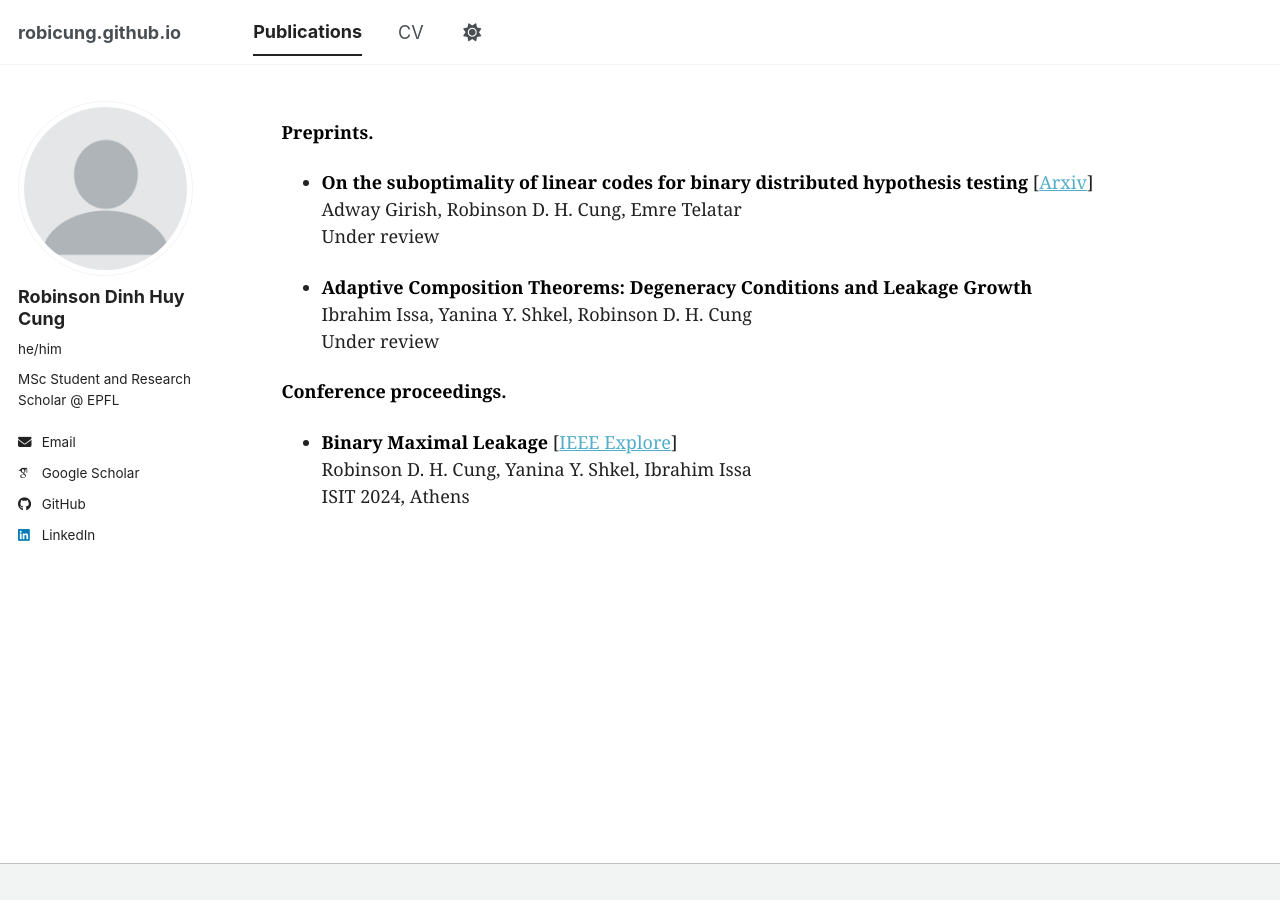
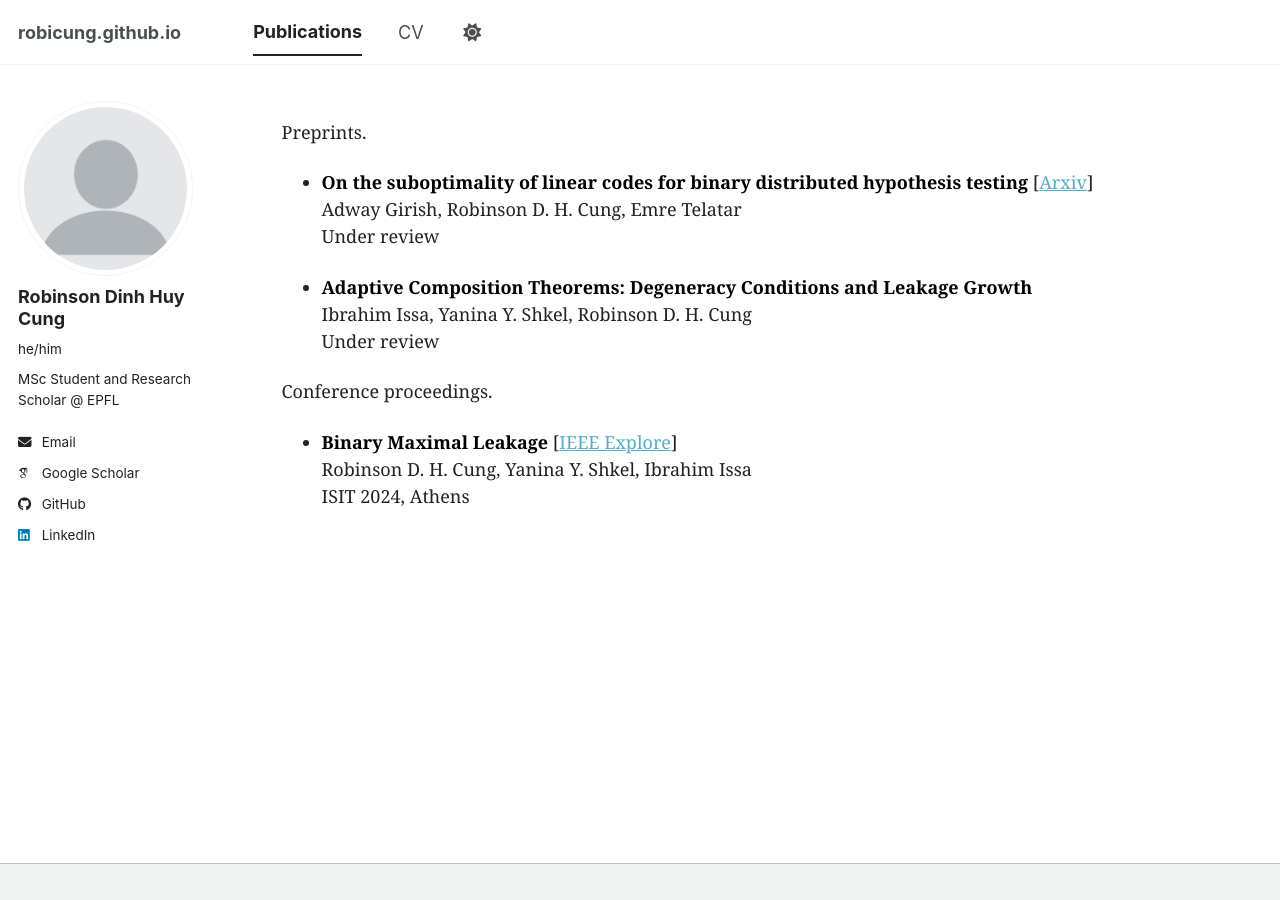
Before and after one commit to robicung/robicung.github.io, a Jekyll site: the page built from _pages/publications.md, in a window 1280 px wide. Built offline with Jekyll 4.4.1, drawn with Linux system fonts in a browser that asks for light colours; some web fonts are replaced; a script bundle is joined from its source files by our own code; library files that are not in the unit come from our copies.

```diff
--- a/_pages/publications.md
+++ b/_pages/publications.md
@@ -5,12 +5,12 @@ permalink: /publications/
 author_profile: true
 ---
 
-**Preprints.**
+Preprints.
 
 - **On the suboptimality of linear codes for binary distributed hypothesis testing** [[Arxiv](https://arxiv.org/abs/2601.10526)]<br><span class="authors">Adway Girish, Robinson D. H. Cung, Emre Telatar</span><br>Under review
 
 - **Adaptive Composition Theorems: Degeneracy Conditions and Leakage Growth**<br><span class="authors">Ibrahim Issa, Yanina Y. Shkel, Robinson D. H. Cung</span><br>Under review
 
-**Conference proceedings.**
+Conference proceedings.
 
 - **Binary Maximal Leakage** [[IEEE Explore](https://ieeexplore.ieee.org/document/10619387)]<br><span class="authors">Robinson D. H. Cung, Yanina Y. Shkel, Ibrahim Issa</span><br>ISIT 2024, Athens
```
